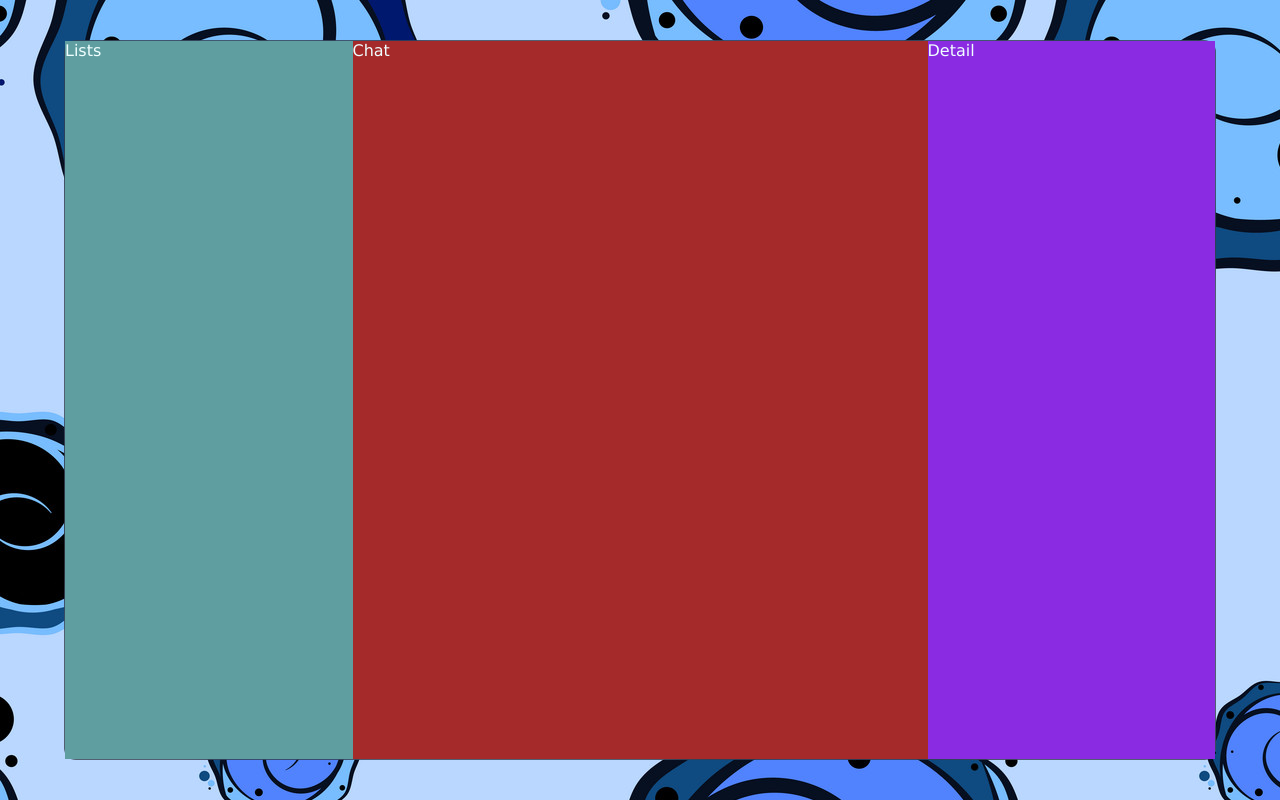
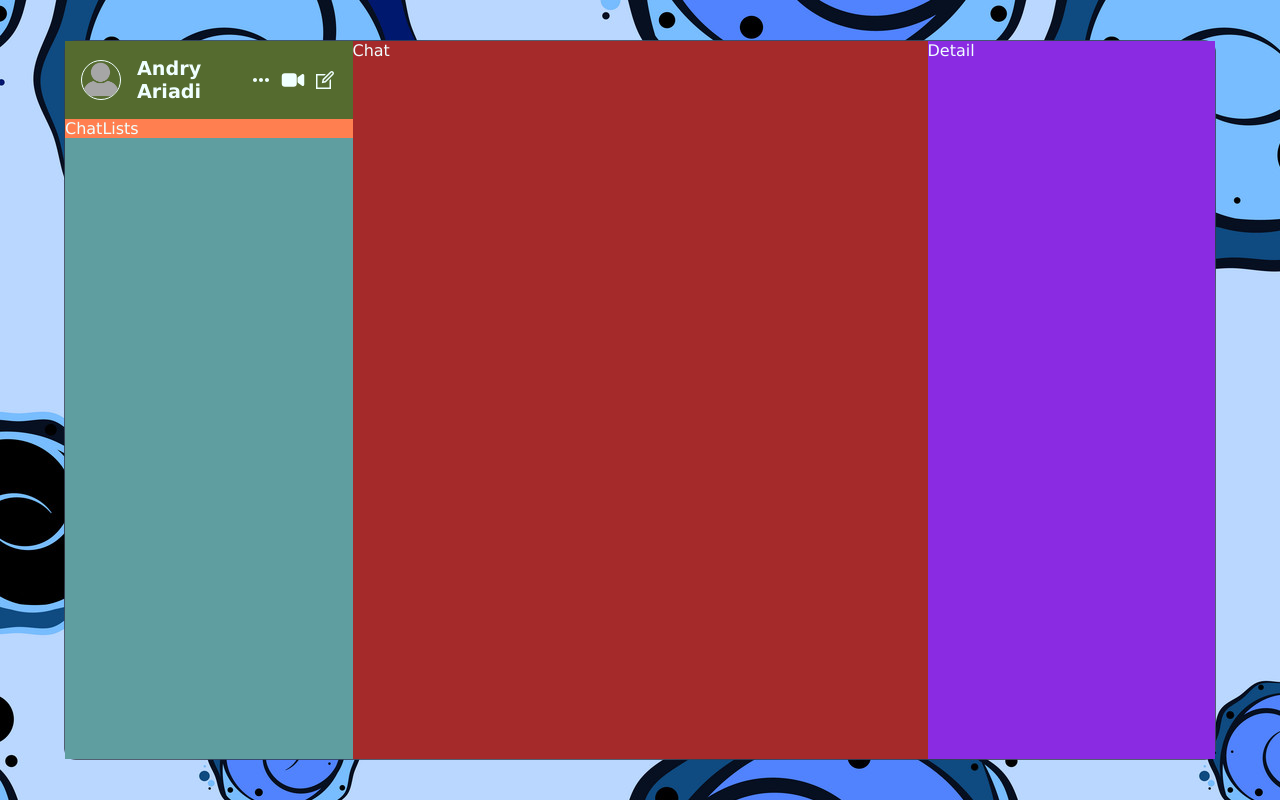
Before and after one commit to andryariadi/chat-app, a React (Vite) app: page / in a window 1280 px wide. Built offline with nearby package versions, Linux system fonts and the light colour scheme.

Commit message:
styling userinfo comp

```diff
--- a/package.json
+++ b/package.json
@@ -11,7 +11,8 @@
   },
   "dependencies": {
     "react": "^18.3.1",
-    "react-dom": "^18.3.1"
+    "react-dom": "^18.3.1",
+    "react-icons": "^5.2.1"
   },
   "devDependencies": {
     "@eslint/js": "^9.8.0",
--- a/src/components/list/Lists.jsx
+++ b/src/components/list/Lists.jsx
@@ -1,7 +1,14 @@
+import ChatLists from "./chatLists/ChatLists";
 import "./lists.css";
+import UserInfo from "./userInfo/UserInfo";
 
 const Lists = () => {
-  return <div className="list">Lists</div>;
+  return (
+    <div className="list">
+      <UserInfo />
+      <ChatLists />
+    </div>
+  );
 };
 
 export default Lists;
--- /dev/null
+++ b/src/components/list/chatLists/ChatLists.jsx
@@ -0,0 +1,6 @@
+import "./chatLists.css";
+const ChatLists = () => {
+  return <div className="chatLists">ChatLists</div>;
+};
+
+export default ChatLists;
--- /dev/null
+++ b/src/components/list/chatLists/chatLists.css
@@ -0,0 +1,3 @@
+.chatLists {
+  background-color: coral;
+}
--- a/src/components/list/userInfo/UserInfo.jsx
+++ b/src/components/list/userInfo/UserInfo.jsx
@@ -1,7 +1,22 @@
+import { MdMoreHoriz } from "react-icons/md";
 import "./userInfo.css";
+import { IoVideocam } from "react-icons/io5";
+import { LiaEditSolid } from "react-icons/lia";
 
 const UserInfo = () => {
-  return <div>UserInfo</div>;
+  return (
+    <div className="userInfo">
+      <div className="user">
+        <img src="./noAvatar.png" alt="Profile" />
+        <h2>Andry Ariadi</h2>
+      </div>
+      <div className="icons">
+        <MdMoreHoriz size={24} className="icon" />
+        <IoVideocam size={24} className="icon" />
+        <LiaEditSolid size={24} className="icon" />
+      </div>
+    </div>
+  );
 };
 
 export default UserInfo;
--- a/src/components/list/userInfo/userInfo.css
+++ b/src/components/list/userInfo/userInfo.css
@@ -0,0 +1,40 @@
+.userInfo {
+  background-color: darkolivegreen;
+  display: flex;
+  align-items: center;
+  justify-content: space-between;
+  padding: 1rem;
+
+  .user {
+    display: flex;
+    align-items: center;
+    gap: 1rem;
+
+    img {
+      width: 40px;
+      height: 40px;
+      border-radius: 50%;
+      border: 1px solid azure;
+      object-fit: cover;
+    }
+
+    h2 {
+      font-size: 1.2rem;
+    }
+  }
+
+  .icons {
+    display: flex;
+    align-items: center;
+    gap: 0.5rem;
+
+    .icon {
+      cursor: pointer;
+
+      &:hover {
+        color: lightcoral;
+        transition: all 0.3s ease;
+      }
+    }
+  }
+}
```
Also changed, not shown: src/components/list/userLists/UserLists.jsx (deleted, +0 -7 lines), public/noAvatar.png (added), src/components/list/userLists/userList.css (deleted), 1 other file (tests, documents, lock files or other folders).
